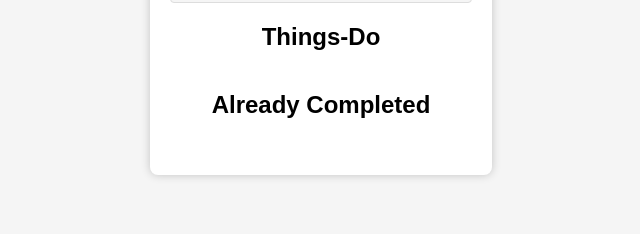
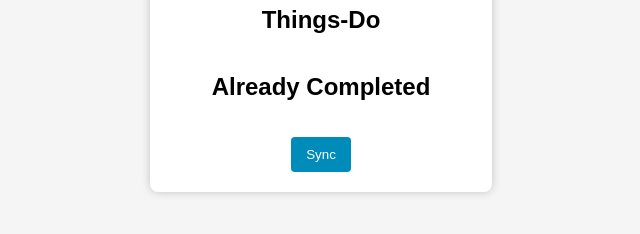
Before and after one commit to Arrieeee/arrieeee.github.io, a plain HTML site: page index.html in a window 1280 px wide. Shown: the part 416-650 px from the top of the page, without its empty margins (319-959 px from the left). Drawn offline with Linux system fonts and the light colour scheme.

Commit message:
Update index.html

```diff
--- a/index.html
+++ b/index.html
@@ -24,6 +24,7 @@
                 <ul id="completedList"></ul>
             </div>
         </div>
+        <button id="sync-button">Sync</button>
     </div>
     <script src="script.js"></script>
 </body>
```
